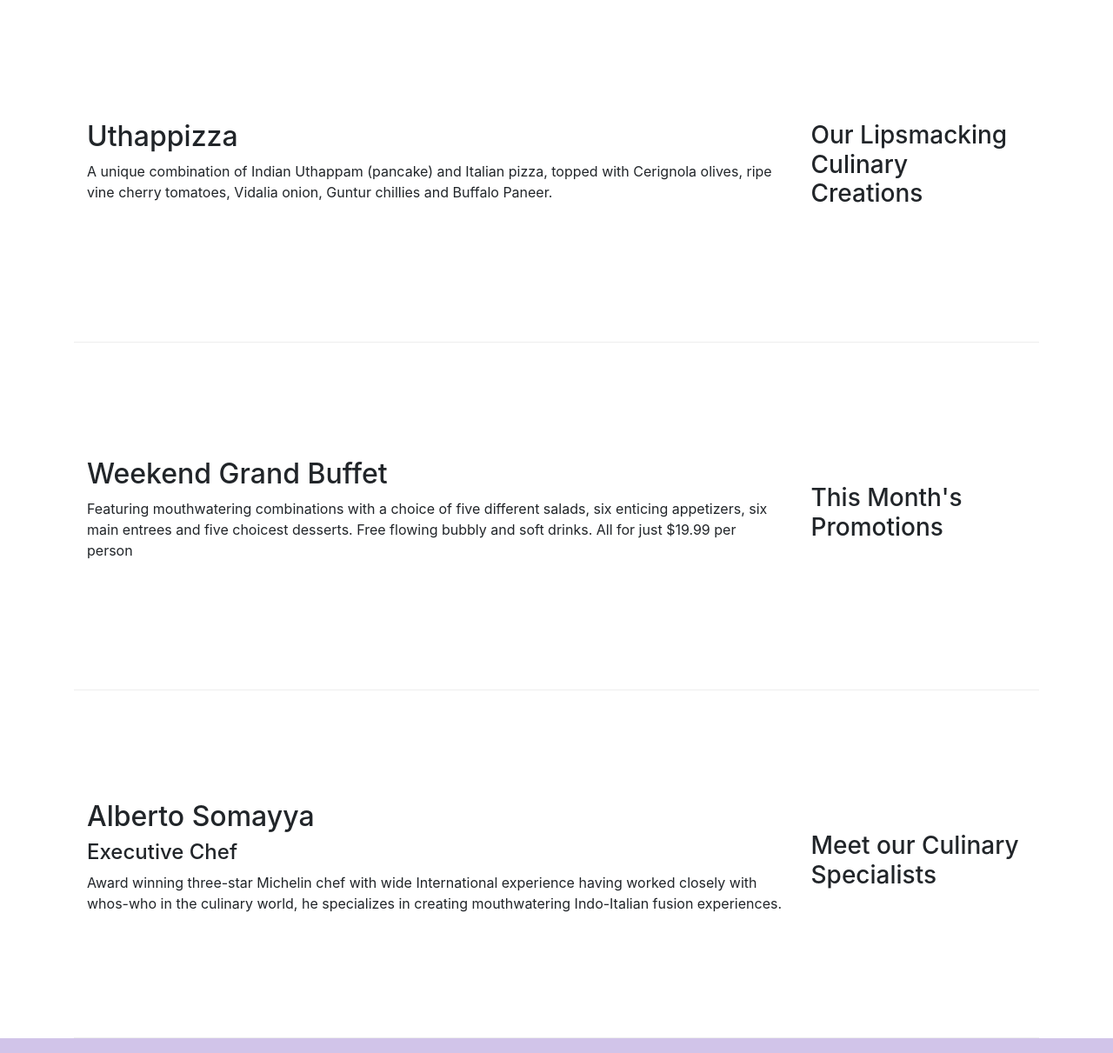
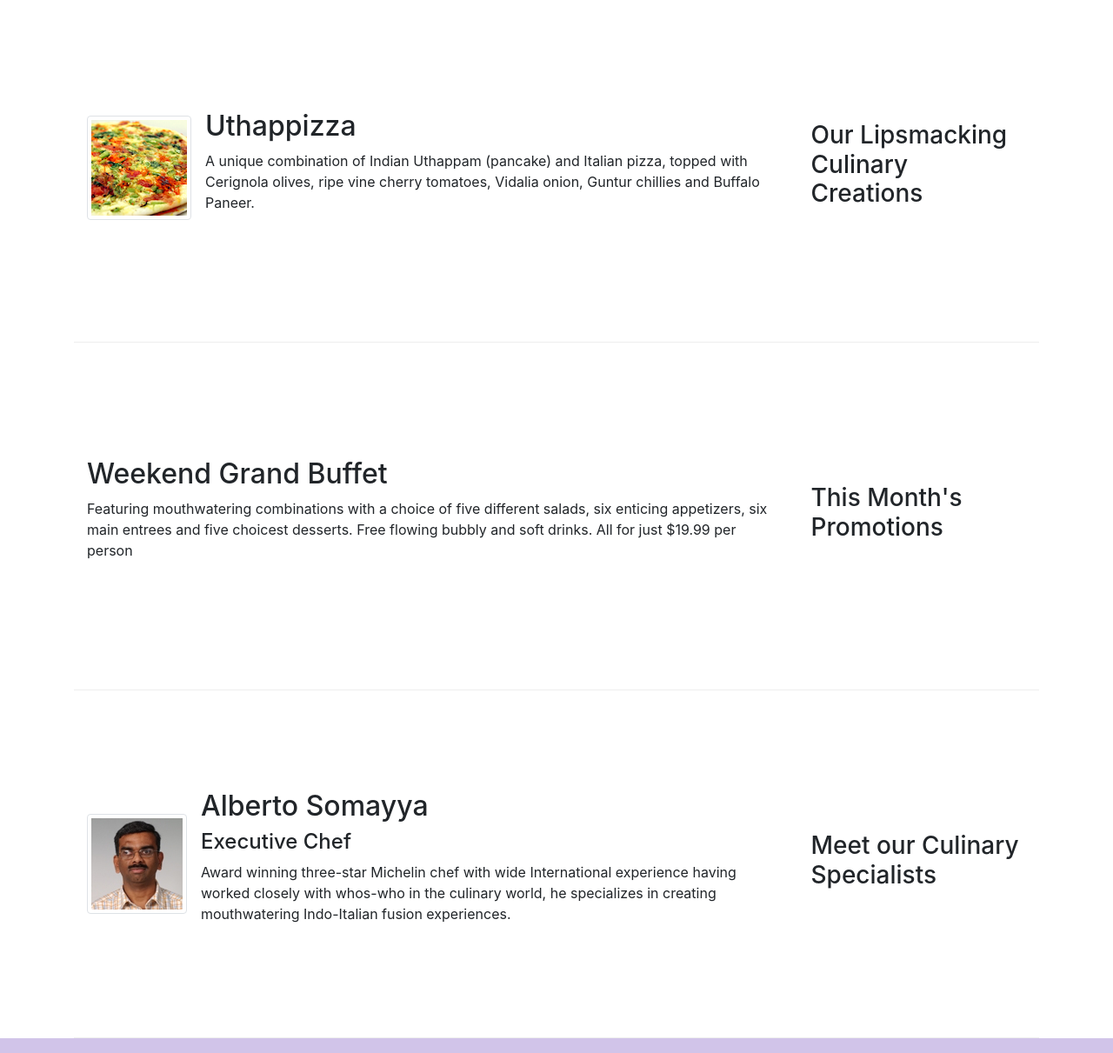
Before and after one commit to ibrahimhamed20/Bootstar4_Coursera, a plain HTML site: page index.html in a window 1280 px wide. Shown: the part 340-1551 px from the top of the page at 87% size. Drawn offline with nearby package versions, Linux system fonts and the light colour scheme.

Commit message:
Images and Media

```diff
--- a/index.html
+++ b/index.html
@@ -19,7 +19,7 @@
 <body>
     <nav class="navbar navbar-dark navbar-expand-sm fixed-top">
         <div class="container">
-            <a class="navbar-brand" href="./index.html">Ristorante Con Fusion</a>
+            <a class="navbar-brand mr-auto" href="./index.html"><img src="img/logo.png" height="30" width="41"></a>
             <button class="navbar-toggler" type="button" data-toggle="collapse" data-target="#collapsibleNavbar">
                 <span class="navbar-toggler-icon"></span>
             </button>
@@ -53,8 +53,17 @@
                 <h3>Our Lipsmacking Culinary Creations</h3>
             </div>
             <div class="col col-sm order-sm-first col-md">
-                <h2>Uthappizza</h2>
-                <p>A unique combination of Indian Uthappam (pancake) and Italian pizza, topped with Cerignola olives, ripe vine cherry tomatoes, Vidalia onion, Guntur chillies and Buffalo Paneer.</p>
+                <div class="media">
+                    <img class="d-flex mr-3 img-thumbnail align-self-center"
+                            src="img/uthappizza.png" alt="Uthappizza">
+                    <div class="media-body">
+                        <h2 class="mt-0">Uthappizza</h2>
+                        <p class="d-none d-sm-block">A unique combination of Indian Uthappam (pancake) and
+                            Italian pizza, topped with Cerignola olives, ripe vine
+                            cherry tomatoes, Vidalia onion, Guntur chillies and
+                            Buffalo Paneer.</p>
+                    </div>
+                </div>
             </div>
         </div>
 
@@ -74,9 +83,19 @@
                 <h3>Meet our Culinary Specialists</h3>
             </div>
             <div class="col col-sm order-sm-first col-md">
-                <h2>Alberto Somayya</h2>
-                <h4>Executive Chef</h4>
-                <p>Award winning three-star Michelin chef with wide International experience having worked closely with whos-who in the culinary world, he specializes in creating mouthwatering Indo-Italian fusion experiences. </p>
+                    <div class="media">
+                            <img class="d-flex mr-3 img-thumbnail align-self-center"
+                                    src="img/alberto.png" alt="Alberto Somayya">
+                            <div class="media-body">
+                                <h2 class="mt-0">Alberto Somayya</h2>
+                                <h4>Executive Chef</h4>
+                                <p class="d-none d-sm-block">Award winning three-star Michelin chef with wide
+                                    International experience having worked closely with
+                                    whos-who in the culinary world, he specializes in
+                                    creating mouthwatering Indo-Italian fusion experiences.
+                                    </p>
+                            </div>
+                        </div>
             </div>
         </div>
     </div>
```
Also changed, not shown: aboutus.html (+3 -2 lines), contactus.html (+1 -1 lines), img/alberto.png (added), img/buffet.png (added), img/logo.png (added), img/uthappizza.png (added), 1 other file.
